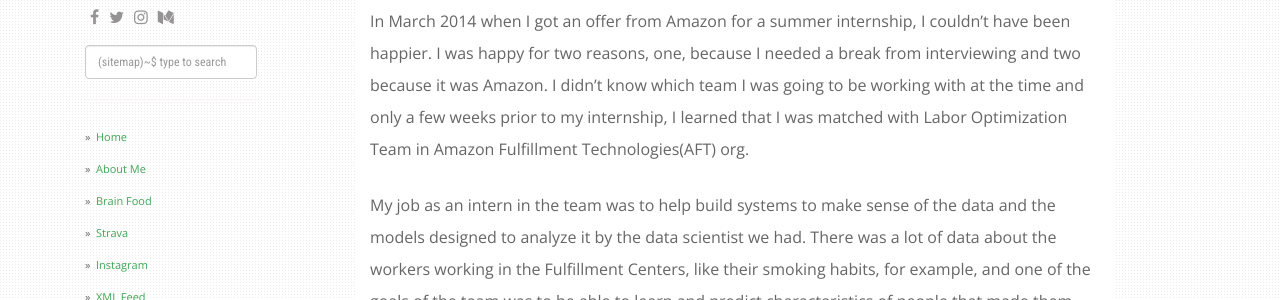
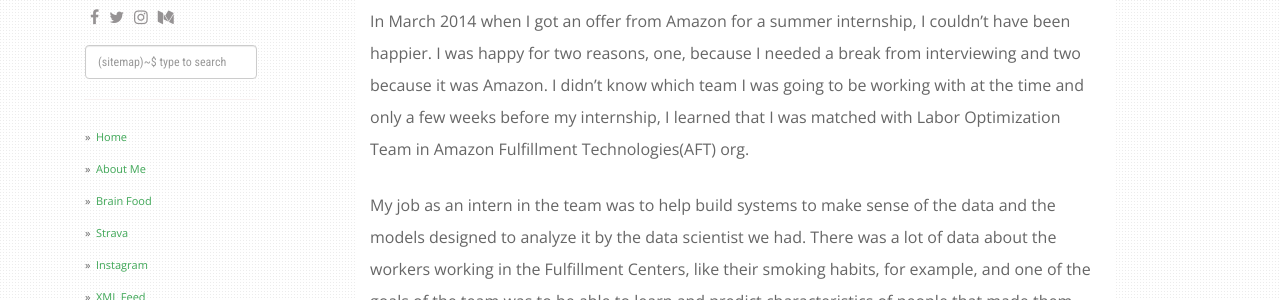
Before and after one commit to outofdesk/outofdesk.github.io, a Jekyll site: the page built from _posts/2019-11-28-summary-behind-the-smiles.md, in a window 1280 px wide and 900 px high. Shown: the part 165-465 px from the top of the window. Built offline with Jekyll 4.4.1, drawn with Linux system fonts in a browser that asks for light colours; nearby versions of some CDN libraries; some web fonts are replaced.

Commit message:
fix grammar

```diff
--- a/_posts/2019-11-28-summary-behind-the-smiles.md
+++ b/_posts/2019-11-28-summary-behind-the-smiles.md
@@ -6,7 +6,7 @@
 description: "The clock was always ticking on Amazon’s promised delivery time. Dixon had to scan a new item every 11 seconds to hit her quota, she said, and Amazon always knew when she didn’t."
 image: "behind-the-smiles/cover.png"
 ---
-In March 2014 when I got an offer from Amazon for a summer internship, I couldn't have been happier. I was happy for two reasons, one, because I needed a break from interviewing and two because it was Amazon. I didn't know which team I was going to be working with at the time and only a few weeks prior to my internship, I learned that I was matched with Labor Optimization Team in Amazon Fulfillment Technologies(AFT) org.
+In March 2014 when I got an offer from Amazon for a summer internship, I couldn't have been happier. I was happy for two reasons, one, because I needed a break from interviewing and two because it was Amazon. I didn't know which team I was going to be working with at the time and only a few weeks before my internship, I learned that I was matched with Labor Optimization Team in Amazon Fulfillment Technologies(AFT) org.
 
 My job as an intern in the team was to help build systems to make sense of the data and the models designed to analyze it by the data scientist we had. There was a lot of data about the workers working in the Fulfillment Centers, like their smoking habits, for example, and one of the goals of the team was to be able to learn and predict characteristics of people that made them stick to the job and bring down the attrition rate. I had heard how people moved in and out of these jobs and how it was hard to find workers who stayed. I didn't think much about why that was.
 
```
Also changed, not shown: 3 other files.
